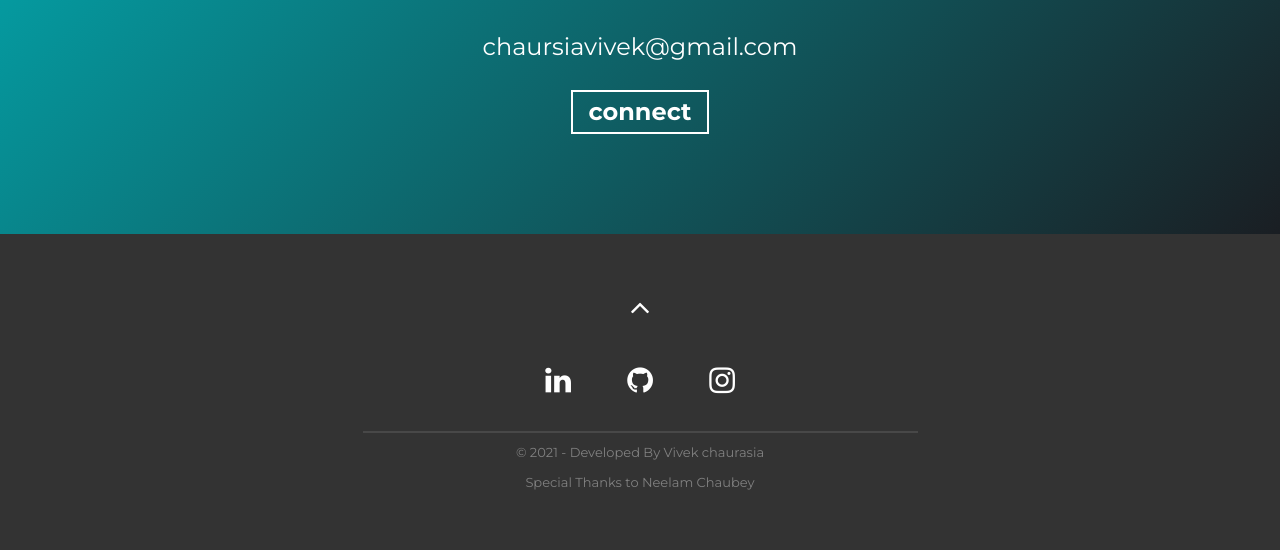
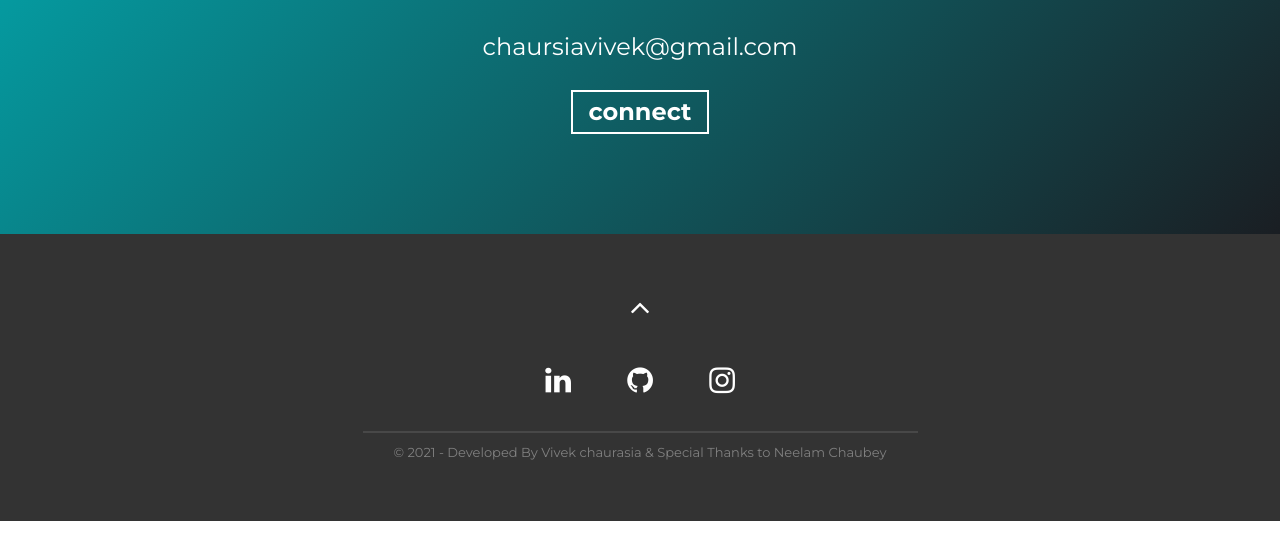
Before and after one commit to vivekchaursia/portfolio, a Gatsby site: page / in a window 1280 px wide. Shown: the part 2885-3435 px from the top of the page. After the commit the page ends 3406 px from the top, so only its background shows below. Built offline with nearby package versions, Linux system fonts and the light colour scheme; Gatsby itself is replaced by a stand-in of ours.

Commit message:
finalchange

```diff
--- a/src/components/Footer/Footer.jsx
+++ b/src/components/Footer/Footer.jsx
@@ -44,13 +44,12 @@ const Footer = () => {
           <a href="https://github.com/vivekchaursia" target="_blank" rel="noopener noreferrer">
             Vivek chaurasia
           </a>
-        </p>
-        <p className="footer__text">
-            Special Thanks to {' '}
+          {' &'} Special Thanks to {' '}
           <a href="https://github.com/vivekchaursia" target="_blank" rel="noopener noreferrer">
             Neelam Chaubey
           </a>
         </p>
+
 
         {isEnabled && <GithubButtons />}
       </Container>
```
